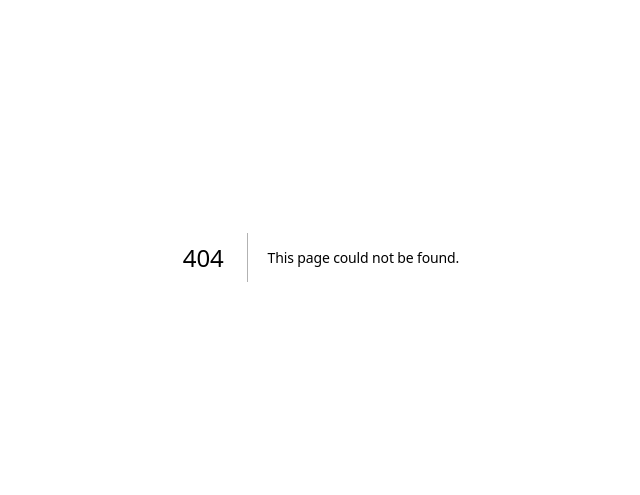
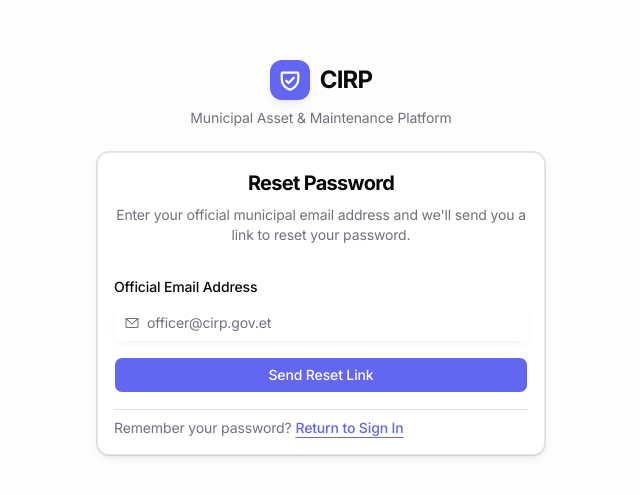
Before and after one commit to Rediet2077/Community_Infrastructure_Reporting_Platform-, a Next.js app: page /forgot-password in a window 1280 px wide. Before the commit this address had no page. Shown: the part 143-638 px from the top of the page, without its empty margins (319-959 px from the left). Built offline with nearby package versions, Linux system fonts and the light colour scheme.

Commit message:
feat(auth): add auth route pages

```diff
--- /dev/null
+++ b/src/app/forgot-password/page.tsx
@@ -0,0 +1,22 @@
+import React from "react";
+import { Metadata } from "next";
+import { ForgotPasswordForm } from "@/modules/auth/components/forgot_password_form";
+import { AuthBrandHeader } from "@/modules/auth/components/subcomponents/auth_brand_header";
+
+export const metadata: Metadata = {
+  title: "Reset Password - CIRP Municipal Platform",
+  description: "Reset your password for the Civil Infrastructure & Reporting Platform",
+};
+
+export default function ForgotPasswordPage() {
+  return (
+    <div className="flex min-h-svh w-full items-center justify-center p-4 md:p-8 bg-muted/20">
+      <div className="w-full max-w-md flex flex-col items-center">
+        <AuthBrandHeader subtitle="Municipal Asset & Maintenance Platform" />
+        <div className="w-full">
+          <ForgotPasswordForm />
+        </div>
+      </div>
+    </div>
+  );
+}
--- /dev/null
+++ b/src/app/login/page.tsx
@@ -0,0 +1,25 @@
+import React from "react";
+import { Metadata } from "next";
+import { LoginForm } from "@/modules/auth/components/login_form";
+import { AuthBrandHeader } from "@/modules/auth/components/subcomponents/auth_brand_header";
+import { CIRPQueryProvider } from "@/modules/shared/components/query_provider";
+
+export const metadata: Metadata = {
+  title: "Sign In - CIRP Municipal Platform",
+  description: "Sign in to Civil Infrastructure & Reporting Platform",
+};
+
+export default function LoginPage() {
+  return (
+    <CIRPQueryProvider>
+      <div className="flex min-h-svh w-full items-center justify-center p-4 md:p-8 bg-muted/20">
+        <div className="w-full max-w-md flex flex-col items-center">
+          <AuthBrandHeader subtitle="Municipal Asset & Maintenance Platform" />
+          <div className="w-full">
+            <LoginForm />
+          </div>
+        </div>
+      </div>
+    </CIRPQueryProvider>
+  );
+}
--- /dev/null
+++ b/src/app/sign-in/page.tsx
@@ -0,0 +1,5 @@
+import { redirect } from "next/navigation";
+
+export default function SignInPage() {
+  redirect("/login");
+}
--- /dev/null
+++ b/src/app/sign-up/page.tsx
@@ -0,0 +1,5 @@
+import { redirect } from "next/navigation";
+
+export default function SignUpPage() {
+  redirect("/signup");
+}
--- /dev/null
+++ b/src/app/signup/page.tsx
@@ -0,0 +1,25 @@
+import React from "react";
+import { Metadata } from "next";
+import { SignupForm } from "@/modules/auth/components/signup_form";
+import { AuthBrandHeader } from "@/modules/auth/components/subcomponents/auth_brand_header";
+import { CIRPQueryProvider } from "@/modules/shared/components/query_provider";
+
+export const metadata: Metadata = {
+  title: "Sign Up - CIRP Municipal Platform",
+  description: "Register for Civil Infrastructure & Reporting Platform",
+};
+
+export default function SignupPage() {
+  return (
+    <CIRPQueryProvider>
+      <div className="flex min-h-svh w-full items-center justify-center p-4 md:p-8 bg-muted/20">
+        <div className="w-full max-w-xl flex flex-col items-center">
+          <AuthBrandHeader subtitle="Municipal Operations & Dispatch Onboarding" />
+          <div className="w-full">
+            <SignupForm />
+          </div>
+        </div>
+      </div>
+    </CIRPQueryProvider>
+  );
+}
```
